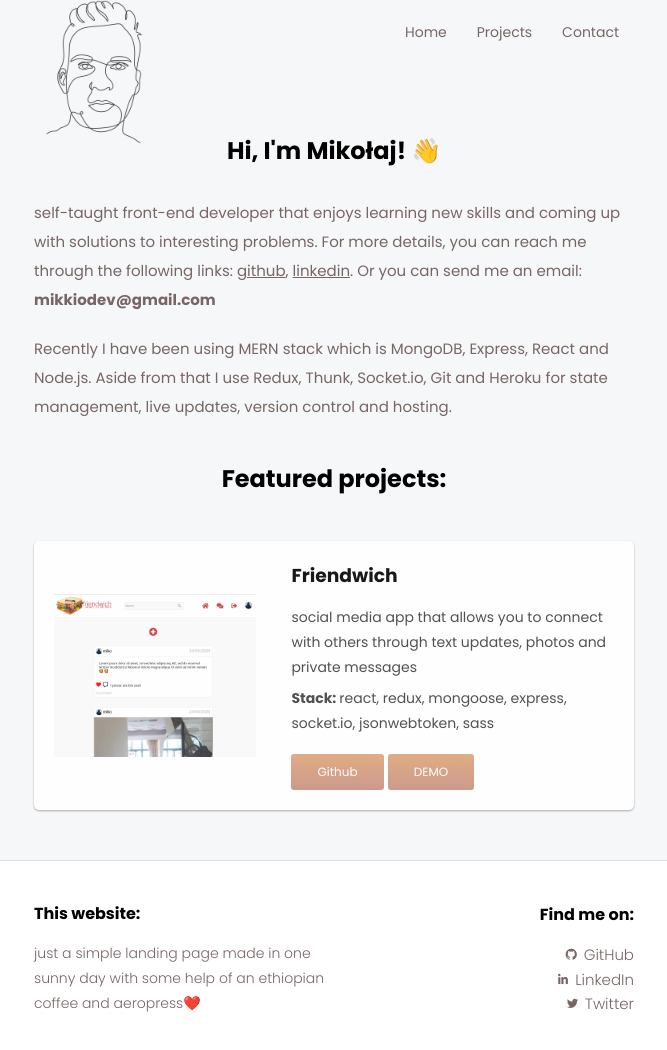
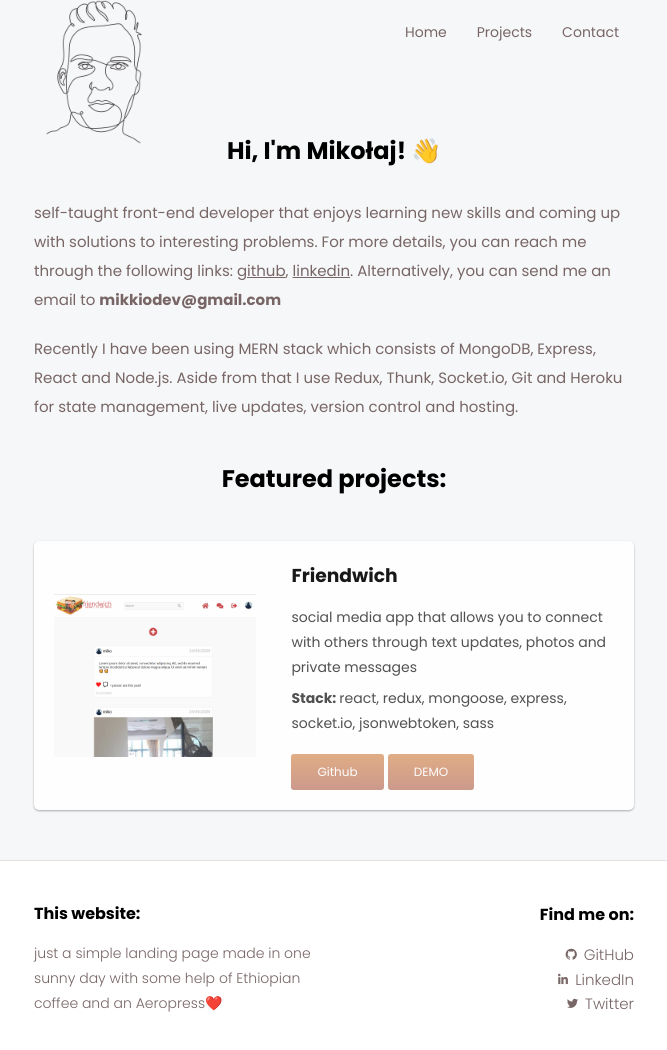
Before and after one commit to mikkio-j/my-page, a plain HTML site: page index.html in a window 1280 px wide. Shown: the part 54-1104 px from the top of the page, without its empty margins (306-973 px from the left). Drawn offline with nearby package versions, Linux system fonts and the light colour scheme.

Commit message:
Update index.html

```diff
--- a/index.html
+++ b/index.html
@@ -36,10 +36,10 @@
         <section class="main-section">
           <h1>Hi, I'm Mikołaj! 👋</h1>
           <p>
-           self-taught front-end developer that enjoys learning new skills and coming up with solutions to interesting problems. For more details, you can reach me through the following links: <a href="https://github.com/mikkio-j/" target="_blank">github</a>, <a href="https://www.linkedin.com/in/miko%C5%82aj-j%C4%99drzejewski-a03556177/" target="_blank">linkedin</a>. Or you can send me an email: <b>mikkiodev@gmail.com</b>
+           self-taught front-end developer that enjoys learning new skills and coming up with solutions to interesting problems. For more details, you can reach me through the following links: <a href="https://github.com/mikkio-j/" target="_blank">github</a>, <a href="https://www.linkedin.com/in/miko%C5%82aj-j%C4%99drzejewski-a03556177/" target="_blank">linkedin</a>. Alternatively, you can send me an email to <b>mikkiodev@gmail.com</b>
           </p>
           <p>
-            Recently I have been using MERN stack which is MongoDB, Express, React and Node.js. Aside from that I use Redux, Thunk, Socket.io, Git and Heroku for state management, live updates, version control and hosting.
+            Recently I have been using MERN stack which consists of MongoDB, Express, React and Node.js. Aside from that I use Redux, Thunk, Socket.io, Git and Heroku for state management, live updates, version control and hosting.
           </p>
           <div class="projects" id="projects">
             <h1>Featured projects:</h1>
@@ -92,7 +92,7 @@
           <div class="mail">
             <p>This website:</p>
             <span
-              >just a simple landing page made in one sunny day with some help of an ethiopian coffee and aeropress❤️</span
+              >just a simple landing page made in one sunny day with some help of Ethiopian coffee and an Aeropress❤️</span
             >
           </div>
           <div class="social">
```
